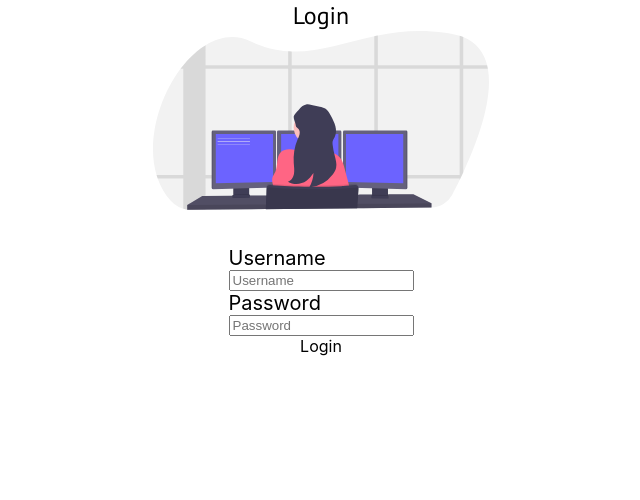
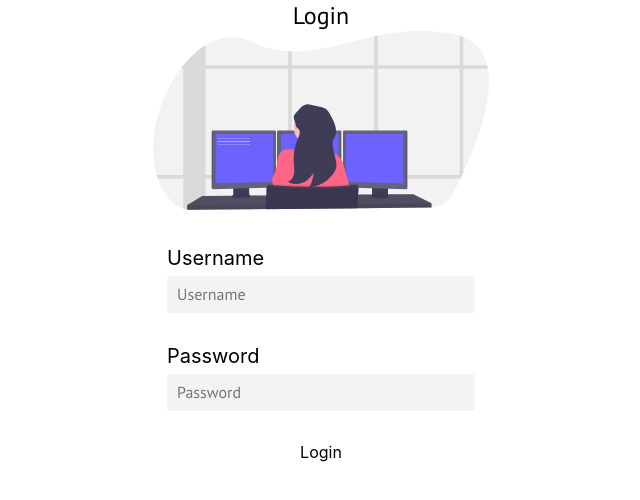
Before and after one commit to Ibtid/AnimatedLogin, a React (Create React App) app: page / in a window 1280 px wide. Shown: the top 500 px of the page, without its empty margins (319-959 px from the left). Built offline with nearby package versions, Linux system fonts and the light colour scheme.

Commit message:
input scss

```diff
--- a/src/components/login/style.scss
+++ b/src/components/login/style.scss
@@ -38,6 +38,24 @@
         label {
           font-size: 20px;
         }
+
+        input {
+          margin-top: 6px;
+          min-width: 18em;
+          height: 37px;
+          padding: 0px 10px;
+          font-size: 16px;
+          font-family: "PT Sans", sans-serif;
+          background-color: #f3f3f3;
+          border: 0;
+          border-radius: 4px;
+          margin-bottom: 31px;
+          transition: all 250ms ease-in-out;
+          &:focus {
+            outline: none;
+            box-shadow: 0px 0px 12px 0.8px #0e81ce96;
+          }
+        }
       }
     }
   }
```
